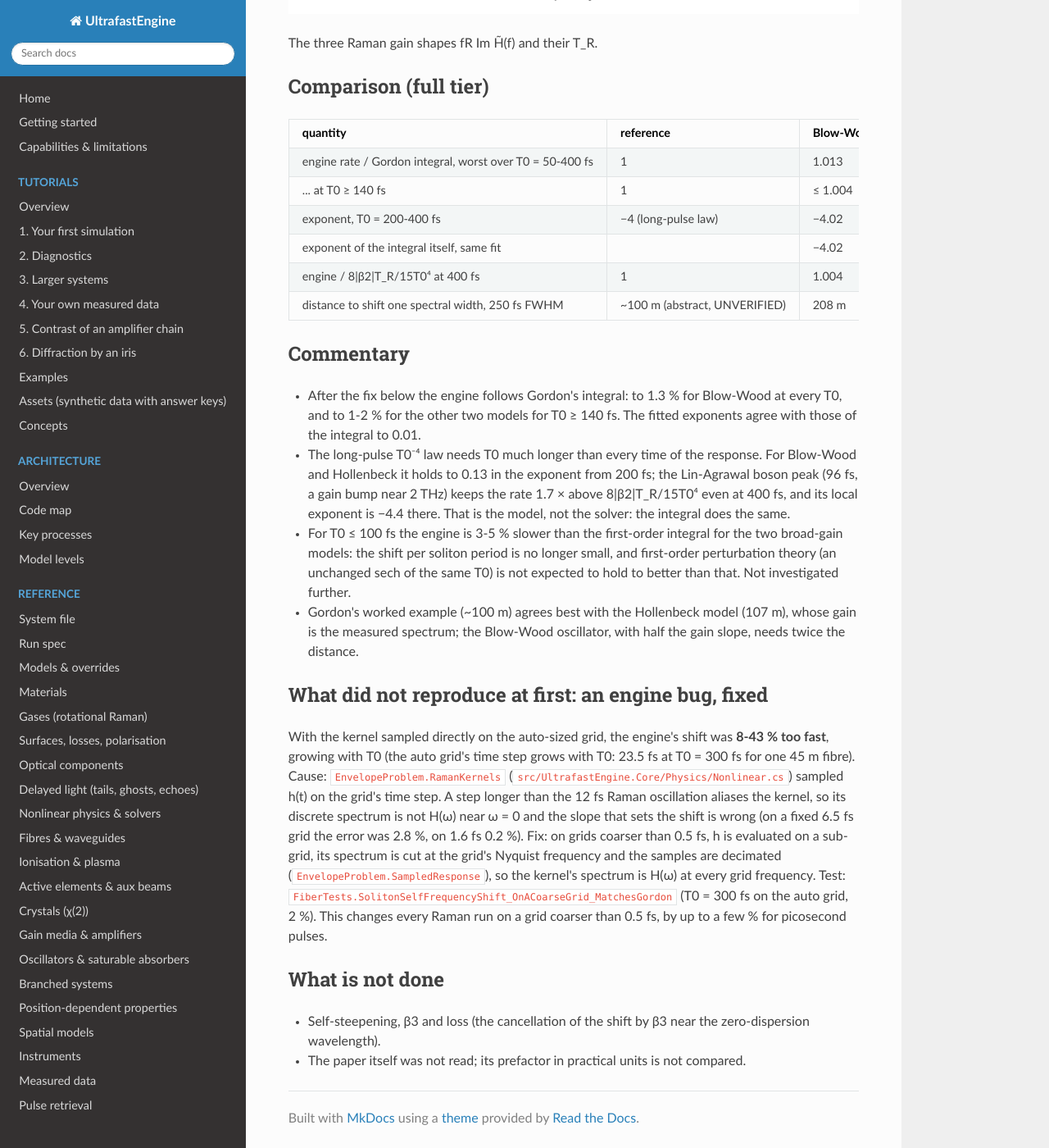
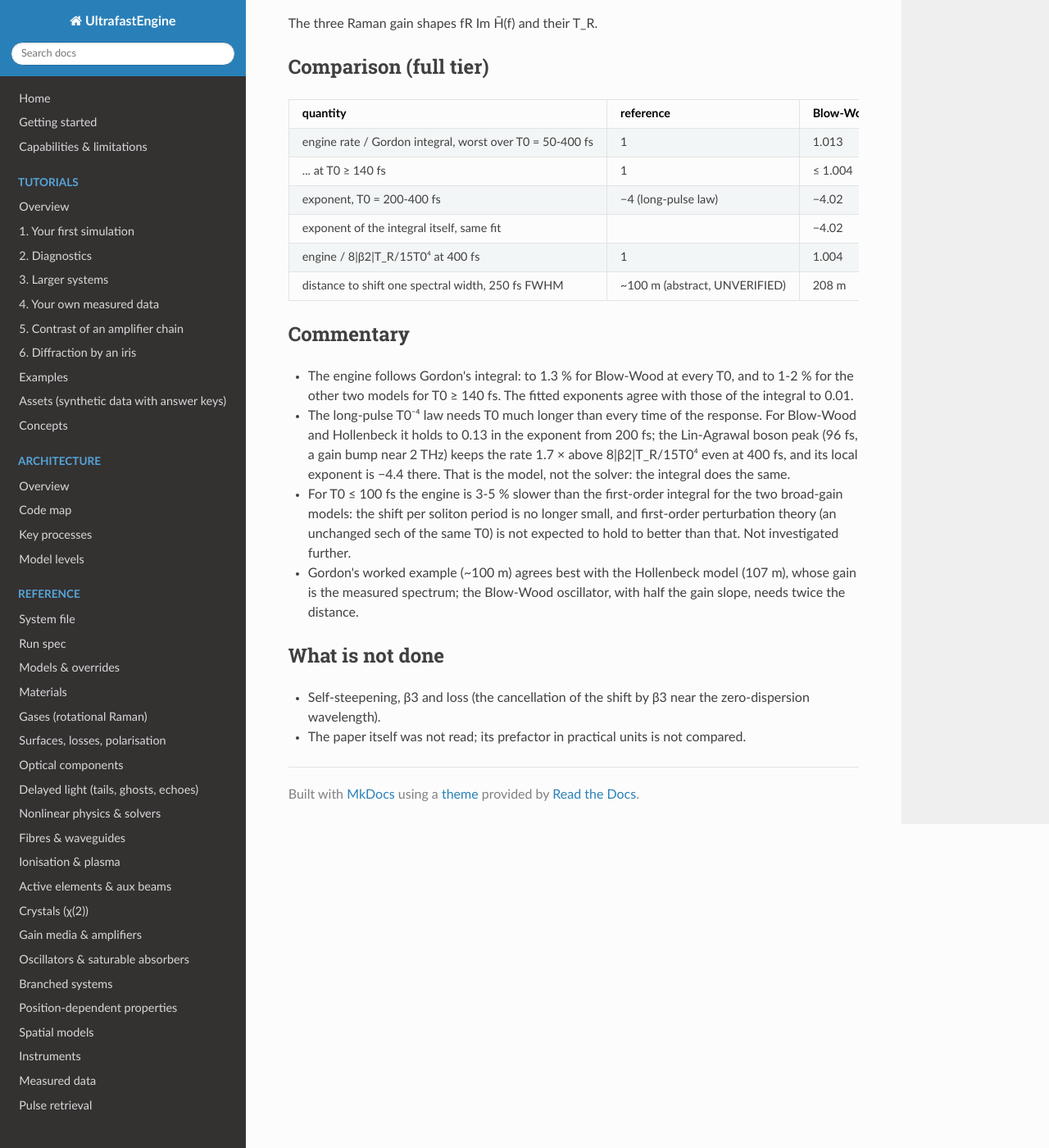
Before and after one commit to JosephCodemard/UltrafastEngine, an MkDocs documentation site: the page built from docs/papers/gordon-1986-ssfs/README.md, in a window 1280 px wide and 1400 px high, scrolled down 2788 px. Shown: the whole window at 82% size. Built offline with MkDocs 1.6.1, drawn with Linux system fonts in a browser that asks for light colours; nearby versions of some CDN libraries; some of the changed text lies outside the part shown.

Commit message:
Paper READMEs for readers: no development history; Raman sampling note in the reference
Co-Authored-By: Claude Sonnet 5.5 <noreply@anthropic.com>

```diff
--- a/docs/papers/gordon-1986-ssfs/README.md
+++ b/docs/papers/gordon-1986-ssfs/README.md
@@ -2,7 +2,7 @@
 
 J. P. Gordon, "Theory of the soliton self-frequency shift", Opt. Lett. 11, 662 (1986), DOI 10.1364/OL.11.000662.
 **Not open access; neither the paper nor its abstract could be read.** Status: **reproduced against the
-perturbation theory** (after an engine fix, below); the paper's worked example is UNVERIFIED.
+perturbation theory**; the paper's worked example is UNVERIFIED.
 
 ## What the paper claims
 
@@ -70,7 +70,7 @@ The three Raman gain shapes fR Im H̃(f) and their T_R.
 
 ## Commentary
 
-* After the fix below the engine follows Gordon's integral: to 1.3 % for Blow-Wood at every T0, and to 1-2 % for
+* The engine follows Gordon's integral: to 1.3 % for Blow-Wood at every T0, and to 1-2 % for
   the other two models for T0 ≥ 140 fs. The fitted exponents agree with those of the integral to 0.01.
 * The long-pulse T0⁻⁴ law needs T0 much longer than every time of the response. For Blow-Wood and Hollenbeck it
   holds to 0.13 in the exponent from 200 fs; the Lin-Agrawal boson peak (96 fs, a gain bump near 2 THz) keeps the
@@ -82,18 +82,6 @@ The three Raman gain shapes fR Im H̃(f) and their T_R.
 * Gordon's worked example (~100 m) agrees best with the Hollenbeck model (107 m), whose gain is the measured
   spectrum; the Blow-Wood oscillator, with half the gain slope, needs twice the distance.
 
-## What did not reproduce at first: an engine bug, fixed
-
-With the kernel sampled directly on the auto-sized grid, the engine's shift was **8-43 % too fast**, growing with
-T0 (the auto grid's time step grows with T0: 23.5 fs at T0 = 300 fs for one 45 m fibre). Cause: `EnvelopeProblem.RamanKernels`
-(`src/UltrafastEngine.Core/Physics/Nonlinear.cs`) sampled h(t) on the grid's time step. A step longer than the
-12 fs Raman oscillation aliases the kernel, so its discrete spectrum is not H(ω) near ω = 0 and the slope that sets
-the shift is wrong (on a fixed 6.5 fs grid the error was 2.8 %, on 1.6 fs 0.2 %). Fix: on grids coarser than
-0.5 fs, h is evaluated on a sub-grid, its spectrum is cut at the grid's Nyquist frequency and the samples are
-decimated (`EnvelopeProblem.SampledResponse`), so the kernel's spectrum is H(ω) at every grid frequency. Test:
-`FiberTests.SolitonSelfFrequencyShift_OnACoarseGrid_MatchesGordon` (T0 = 300 fs on the auto grid, 2 %).
-This changes every Raman run on a grid coarser than 0.5 fs, by up to a few % for picosecond pulses.
-
 ## What is not done
 
 * Self-steepening, β3 and loss (the cancellation of the shift by β3 near the zero-dispersion wavelength).
```
Also changed, not shown: docs/papers/escoto-2022-compression-quality/README.md (+1 -10 lines), docs/reference/nonlinear.md (+3 -1 lines).
